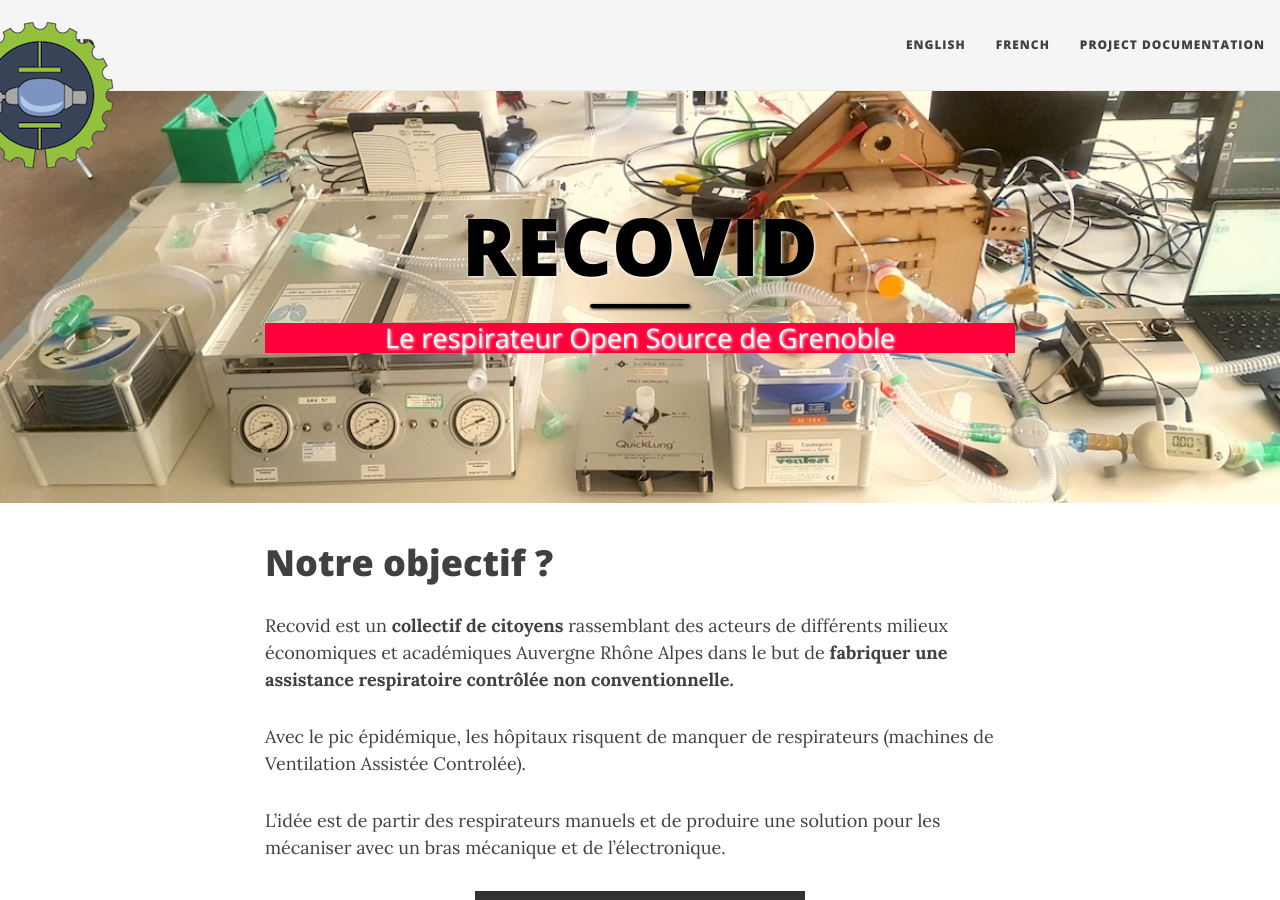
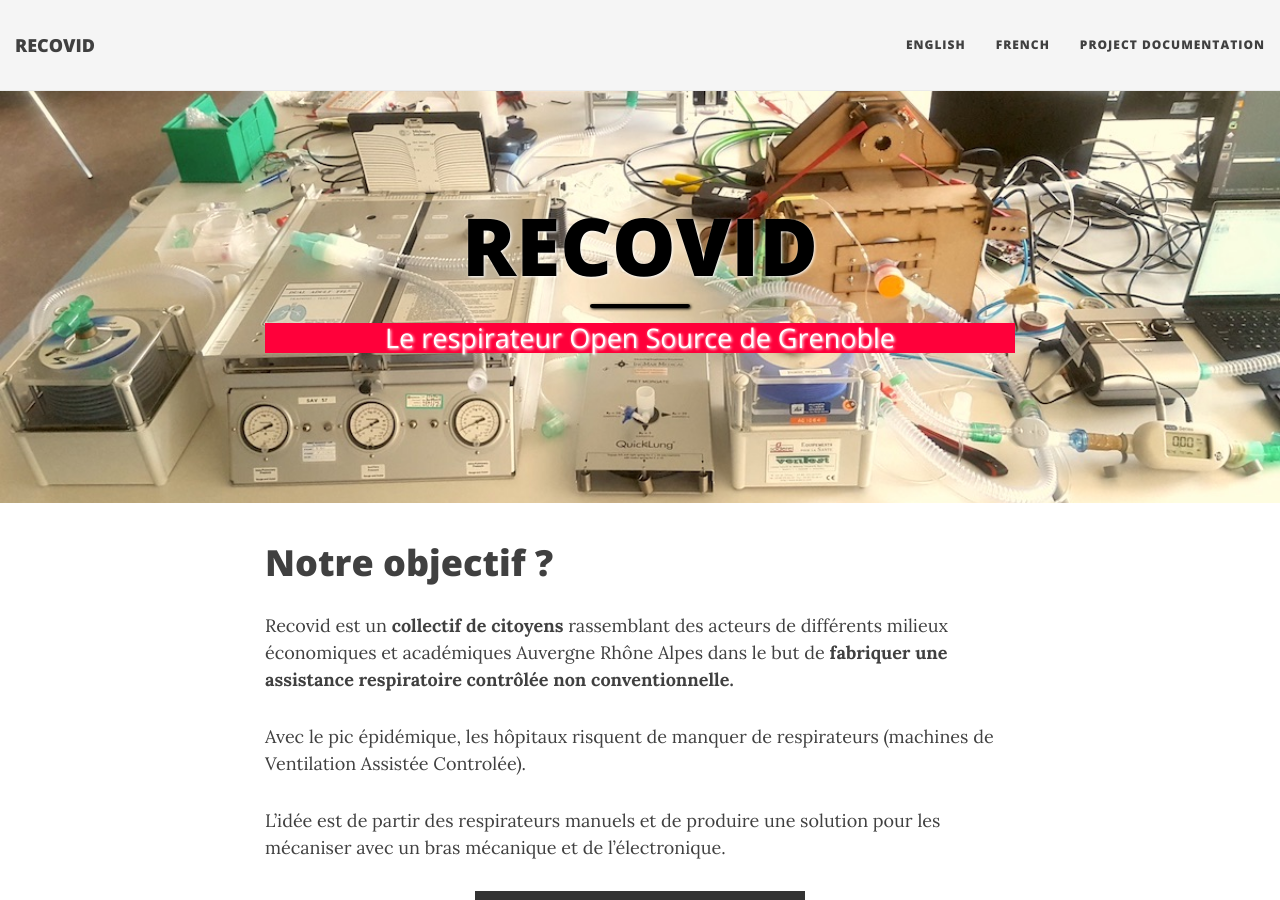
Before and after one commit to Recovid/Website, a Jekyll site: the page built from index.md, in a window 1280 px wide and 900 px high. Built offline with Jekyll 4.4.1, drawn with Linux system fonts in a browser that asks for light colours; nearby versions of some CDN libraries; grey boxes are pictures that could not be loaded.

Commit message:
removed the logo

```diff
--- a/_config.yml
+++ b/_config.yml
@@ -30,7 +30,7 @@ navbar-links:
 
 # Image to show in the navigation bar - image must be a square (width = height)
 # Remove this parameter if you don't want an image in the navbar
-avatar: "/img/logo_recovid.png"
+# avatar: "/img/logo_recovid.png"
 
 # If you want to have an image logo in the top-left corner instead of the title text,
 # then specify the following parameter
```
